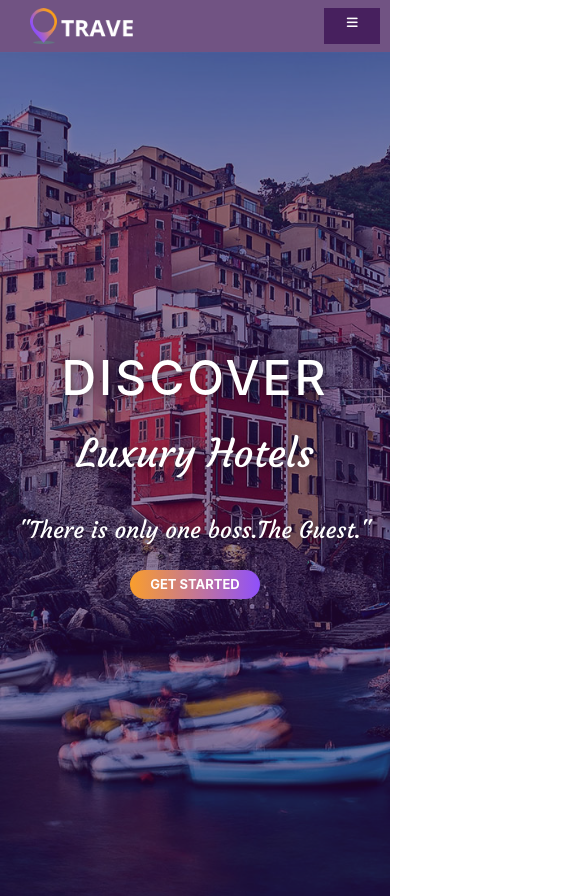
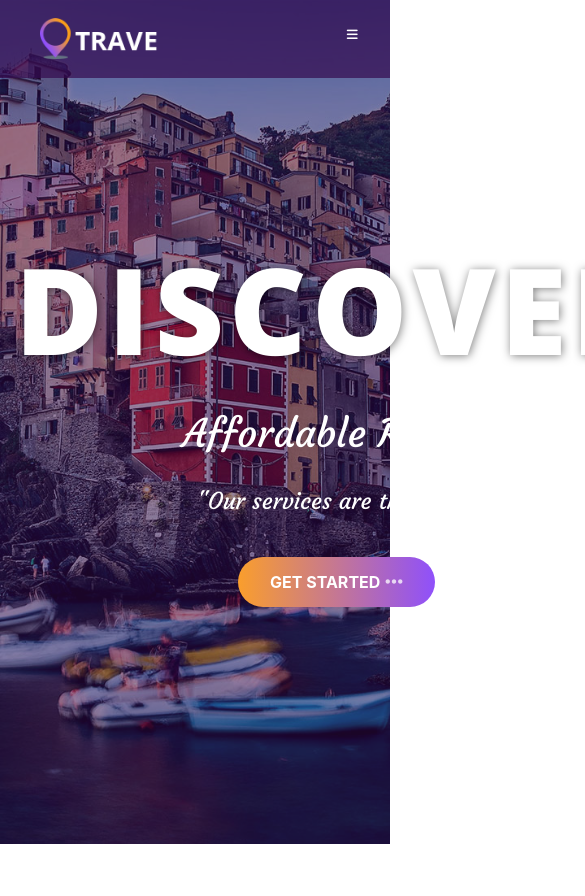
Before and after one commit to mohammedsaqib1/Trave, a React (Create React App) app in the folder client/: page / in a window 390 px wide. Shown: the top 896 px of the page, 585 px wide, since content can reach past the window. After the commit the page ends 844 px from the top, so only its background shows below. Built offline with nearby package versions, Linux system fonts and the light colour scheme.

Commit message:
completed animations,payment gateway and a bit improved UI

```diff
--- a/client/package.json
+++ b/client/package.json
@@ -3,6 +3,7 @@
   "version": "0.1.0",
   "private": true,
   "dependencies": {
+    "@material-ui/core": "^4.12.3",
     "@testing-library/jest-dom": "^5.14.1",
     "@testing-library/react": "^11.2.7",
     "@testing-library/user-event": "^12.8.3",
@@ -13,7 +14,6 @@
     "react-scripts": "4.0.3",
     "web-vitals": "^1.1.2"
   },
-
   "scripts": {
     "start": "react-scripts start",
     "build": "react-scripts build",
@@ -38,5 +38,5 @@
       "last 1 safari version"
     ]
   },
-  "proxy" : "http://localhost:5000/"
+  "proxy": "http://localhost:5000/"
 }
--- a/client/src/components/Navbar.js
+++ b/client/src/components/Navbar.js
@@ -7,12 +7,12 @@ function Navbar() {
     window.location.href='/login'
   }
   return (
-    <div>
-      <nav class="navbar header">
-        <a class="navbar-brand logo" href="/home">
+    <div style={{position:'absolute',zIndex:'5'}}>
+      <nav class="navbar header sticky">
+        <a class="navbar-brand logo" href="/">
           <img src={imagelogo} alt="logo" />
         </a>
-        <nav class="navbar navbar-expand-lg">
+        <nav style={{backgroundColor:'transparent'}} class="navbar navbar-expand-lg">
             <button
             class="navbar-toggler"
             type="button"
@@ -25,7 +25,7 @@ function Navbar() {
             <span class="navbar-toggler-icon" > <i class="fa fa-bars" style={{color: 'white'}} ></i> </span>
 
           </button>
-          <div class="collapse navbar-collapse" id="navbarNav">
+          <div style={{backgroundColor:'transparent'}} class="collapse navbar-collapse" id="navbarNav">
             <ul class="navbar-nav mr-5">
             {user ? (<>
                 <div class="dropdown">
--- a/client/src/components/Room.js
+++ b/client/src/components/Room.js
@@ -1,6 +1,13 @@
 import React, { useState } from "react";
 import {Link} from 'react-router-dom'
 import { Modal, Button, Carousel} from 'react-bootstrap'
+import AOS from 'aos';
+import 'aos/dist/aos.css'; // You can also use <link> for styles
+// ..
+AOS.init({
+  duration:500
+});
+
 function Room({ room , fromdate , todate}) {
   const [show, setShow] = useState(false);
 
@@ -8,7 +15,7 @@ function Room({ room , fromdate , todate}) {
   const handleShow = () => setShow(true);
   return (
     <div>
-      <div className="row boxshadow">
+      <div className="row boxshadow" data-aos="fade-up" style={{height:'240px'}}>
         <div className="col-md-4">
           <img src={room.imageurls[0]} className="smallimg" />
         </div>
--- a/client/src/index.css
+++ b/client/src/index.css
@@ -54,9 +54,16 @@ section {
   padding: 5rem;
 }
 /* *******************************NAVBAR CSS */
+.sticky {
+  position: fixed;
+  top: 0;
+  width: 100%;
+}
 .logo img {
-  max-width: 80%;
-  padding-left: 20px;
+  max-width: 90%;
+  padding-left: 30px;
+  padding-top: 10px;
+  padding-bottom: 10px;
 }
 .navbar-expand-lg .navbar-nav .nav-link {
   padding-right: 1.5rem;
@@ -78,7 +85,7 @@ section {
 }
 
 
-/* Homepage */
+/* Homescreen */
 .smallimg{
   height: 200px !important;
   width: 100% !important;
@@ -126,14 +133,36 @@ section {
 /* -->box shadow */
 
 .boxshadow{
-  box-shadow: var(--yellow-solid) 0px 1px 1px, var(--yellow-solid) 0px 0px 0px 2px;
-  margin-top: 20px !important;
-  border-radius: 5px !important;
-  padding: 20px !important;
-  background: transparent;
+  /* box-shadow:  0px 1px 1px, var(--yellow-solid) 0px 0px 0px 2px; */
+box-shadow: var(--purple-transparent) 0px 5px 15px;
+
+margin-top: 20px !important;
+border-radius: 5px !important;
+padding: 20px !important;
+background: transparent;
 }
 
-/* Register.css */
+/* Register.css & login*/
+.landing-login-reg{
+  height: 100vh;
+  background : url("./images/hero_background.jpg") center no-repeat;
+  background-size: cover;
+  /* display:flex; */
+  align-items: center !important;
+  text-align: center !important;
+  position: relative;
+  z-index: 0;
+}
+.landing-login-reg::before{
+  content: '';
+  position: absolute;
+  top: 0;
+  left: 0;
+  width: 100%;
+  height: inherit;
+  background-color: var(--purple-transparent-alt) !important;
+  z-index: -1;
+}
 .h2-register{
   font-size: 30px !important;
   padding: 10px;
@@ -239,14 +268,19 @@ p{
 
 .main-heading-landing{
   color: white !important;
-  line-height: 1;
-  text-shadow: 1px 1px 1rem rgba(0, 0, 0, .5);
-  margin-bottom: 2.5rem;
+  /* line-height: 1; */
+  text-shadow: 1px 1px 1rem rgba(0, 0, 0, .5) !important;
+  /* margin-bottom: 0rem !important; */
 }
 .title-landing{
-  font-size: 4.8rem;
+  font-size: 12rem !important;
   text-transform: uppercase;
-  letter-spacing: 3px;
+  letter-spacing: 5px !important;
+  font-weight:bold !important;
+  font-family: 'Open Sans', sans-serif !important;
+  text-shadow: 1px 1px 1rem rgba(0, 0, 0, .5) !important;
+
+
 }
 .h1-landing{
   color:white !important;
@@ -269,3 +303,16 @@ font-size: 3.9rem;
 font-weight: 300;
 font-family: 'Courgette', cursive;
 }
+
+.btn-landing{
+  padding: 10px 32px;
+  text-align: center;
+  font-weight: bolder;
+  font-size:medium;
+}
+
+.dots{
+  font-size: 2rem;
+  margin-left: .5rem;
+  opacity: .75;
+}
--- a/client/src/screens/Homescreen.js
+++ b/client/src/screens/Homescreen.js
@@ -90,7 +90,7 @@ function Homescreen() {
   }
 
   return (
-    <div className="container">
+    <div className="container" style={{paddingTop:'80px'}}>
 
       <div className="row mt-5 boxshadow" style={{display: 'block'}}>
         <div style={{  display: 'flex',
@@ -119,7 +119,7 @@ function Homescreen() {
           <Loader/>
         ) : (
           rooms.map((room) => {
-            return <div className="col-md-9 mt-2">
+            return <div className="col-md-12 mt-2 w-100">
                 <Room room={room} fromdate={fromdate} todate={todate}/>
             </div>;
           })
--- a/client/src/screens/Landingscreen.js
+++ b/client/src/screens/Landingscreen.js
@@ -1,18 +1,27 @@
 import React from "react";
 import { Link } from "react-router-dom";
+import AOS from 'aos';
+import 'aos/dist/aos.css'; // You can also use <link> for styles
+// ..
+AOS.init({
+  duration:3000
+});
 
 // import background from "../images/hero_background.jpg";
 function Landingscreen() {
   return (
     <div class="landing">
-      <div class="container-landing">
-        <div class="main-heading-landing">
-          <h1 class="title-landing h1-landing">Discover</h1>
-          <h2 class="subtitle1-landing">Luxury Hotels</h2>
-          <h6 class="subtitle-landing">"There is only one boss.The Guest."</h6>
-        </div>
+      <div class="container-landing mt-7">
+
+          <h1 data-aos="zoom-in" class="title-landing h1-landing  mt-7 mb-5">Discover</h1>
+          <h2 data-aos="zoom-out" class="subtitle1-landing mb-5">Affordable Rooms</h2>
+          <h6 data-aos="zoom-out-left" style={{paddingTop :'0'}} class="subtitle-landing">"Our services are the Best."</h6>
+
         <Link to="/home">
-          <button className="btn btn-gradient">Get Started</button>
+          <button className="btn btn-gradient btn-landing mt-5">Get Started
+          <span class="dots"><i class="fas fa-ellipsis-h"></i></span>
+          </button>
+
         </Link>
       </div>
     </div>
--- a/client/src/screens/Loginscreen.js
+++ b/client/src/screens/Loginscreen.js
@@ -33,7 +33,7 @@ async function Login(){
 
 }
     return (
-        <div>
+        <div className="landing-login-reg">
             {loading && (<Loader/>)}
             <div className="row justify-content-center mt-5">
                 <div className="col-md-5 mt-5">
--- a/client/src/screens/Registerscreen.js
+++ b/client/src/screens/Registerscreen.js
@@ -50,7 +50,7 @@ async function register(){
 }
 
     return (
-        <div>
+        <div className="landing-login-reg">
             {loading && (<Loader/>)}
             {error && (<Error/>)}
             <div className="row justify-content-center mt-5">
--- a/package.json
+++ b/package.json
@@ -11,9 +11,12 @@
   "dependencies": {
     "@emotion/react": "^11.4.1",
     "@emotion/styled": "^11.3.0",
+    "@material-ui/core": "^4.12.3",
+    "@material-ui/icons": "^4.11.2",
     "@mui/icons-material": "^5.0.3",
     "@mui/material": "^5.0.3",
     "antd": "^4.16.13",
+    "aos": "^2.3.4",
     "axios": "^0.22.0",
     "concurrently": "^6.3.0",
     "express": "^4.17.1",
```
Also changed, not shown: 2 other files (tests, documents, lock files or other folders).
